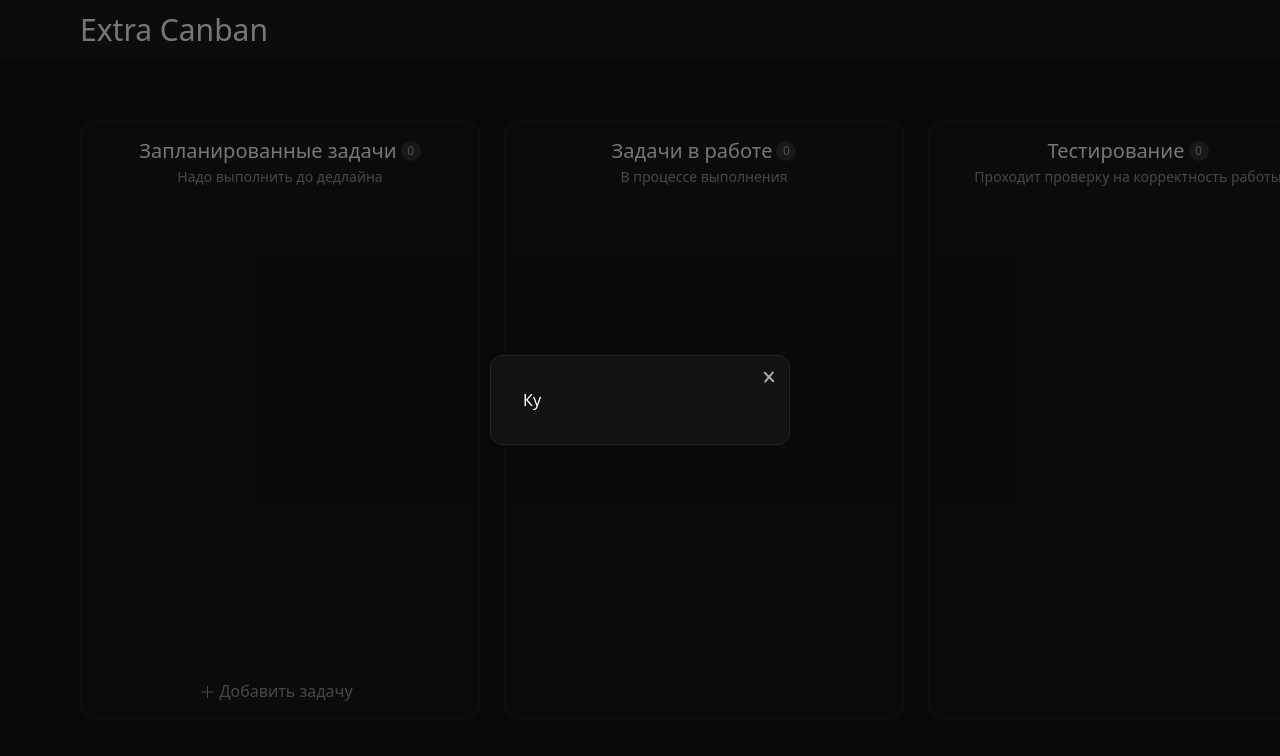
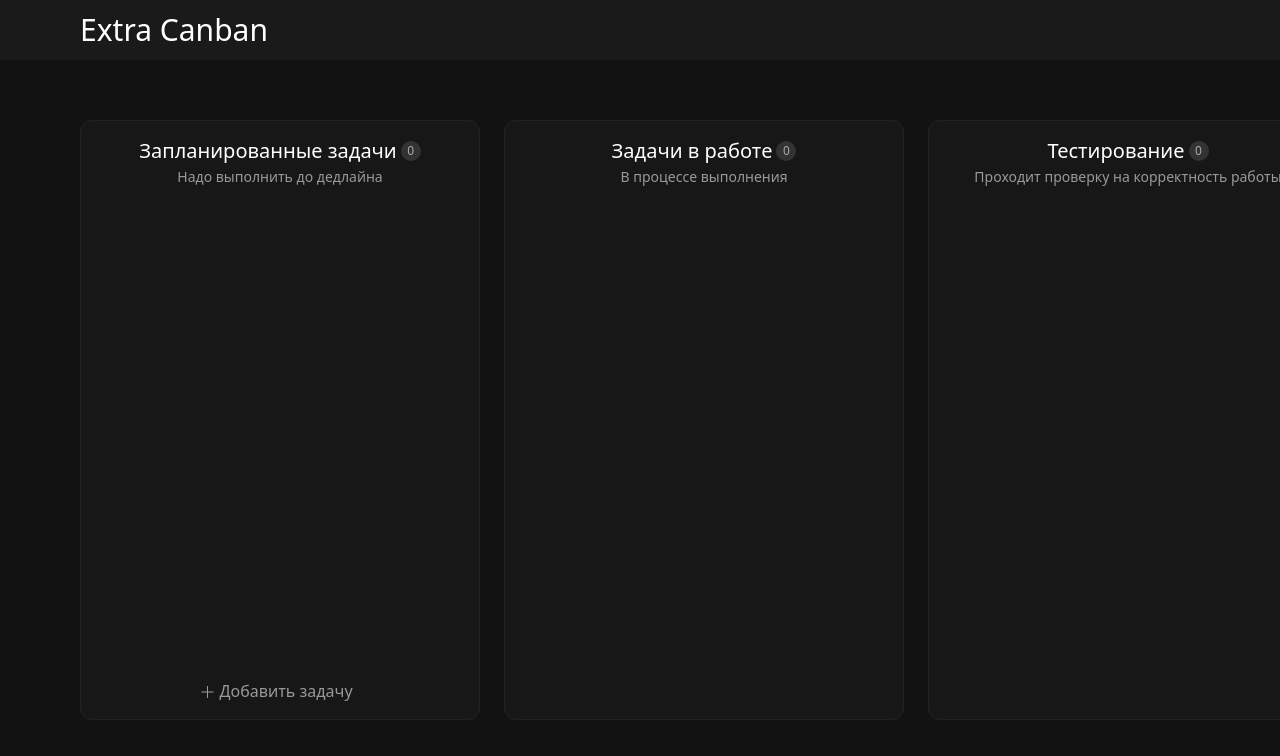
Before and after one commit to lisantov/CFD, a Vue app: page / in a window 1280 px wide. Shown: the top 756 px of the page. Built offline with nearby package versions, Linux system fonts and the light colour scheme; the HTML template or start-up script is replaced by a standard one.

Commit message:
Add: Global modal state controller

```diff
--- a/src/App.vue
+++ b/src/App.vue
@@ -1,6 +1,9 @@
 <script setup lang="ts">
 import TaskBoard from '@/components/TaskBoard.vue'
 import ModalWidget from '@/components/ModalWidget.vue'
+import { useModalStore } from '@/stores/ModalStore.ts'
+
+const modalStore = useModalStore();
 </script>
 
 <template>
@@ -15,8 +18,8 @@ import ModalWidget from '@/components/ModalWidget.vue'
     <task-board title="Выполненные задачи" description="Успешно завершённые задачи" board-tag="done" />
   </main>
 
-  <modal-widget visible>
-    Ку
+  <modal-widget v-if="modalStore.isVisible" :visible="modalStore.isVisible">
+    {{ modalStore.modalContent }}
   </modal-widget>
 </template>
 
--- a/src/components/ModalWidget.vue
+++ b/src/components/ModalWidget.vue
@@ -1,20 +1,22 @@
 <script setup lang="ts">
-import { onMounted, onUnmounted, ref } from 'vue'
+import { computed, onMounted, onUnmounted, ref } from 'vue'
+import { useModalStore } from '@/stores/ModalStore.ts'
 
 interface ModalWidgetProps {
   visible?: boolean
 }
 
-const props = defineProps<ModalWidgetProps>()
-const modalRef = ref<HTMLDivElement | null>(null)
-const isVisible = ref(props.visible)
+const props = defineProps<ModalWidgetProps>();
+const store = useModalStore();
+const modalRef = ref<HTMLDivElement | null>(null);
+const isVisible = computed(() => props.visible);
 
 const closeModal = () => {
   if (modalRef.value) {
     modalRef.value.classList.add('out');
   }
   setTimeout(() => {
-    isVisible.value = false
+    store.closeModal();
     if (modalRef.value) modalRef.value.classList.remove('out')
   }, 300)
 }
--- a/src/components/TaskBoard.vue
+++ b/src/components/TaskBoard.vue
@@ -2,6 +2,7 @@
   import type { Task } from '@/utils/type.ts'
   import { computed } from 'vue'
   import { useTaskStore } from '@/stores/TaskStore.ts'
+  import { useModalStore } from '@/stores/ModalStore.ts'
 
   interface TaskBoardProps {
     title: string;
@@ -12,6 +13,7 @@
 
   const props = defineProps<TaskBoardProps>();
   const taskStore = useTaskStore();
+  const modalStore = useModalStore();
   const tasks = computed(() => taskStore.tasks.filter((t: Task) => t.boardTag === props.boardTag));
 </script>
 
@@ -24,7 +26,7 @@
       </div>
       <p class="board-description text-sm">{{ description }}</p>
     </div>
-    <button class="board-add" v-if="canAdd">
+    <button @click="modalStore.openModal" class="board-add" v-if="canAdd">
       <span class="board-add-icon"></span>
       Добавить задачу
     </button>
--- /dev/null
+++ b/src/stores/ModalStore.ts
@@ -0,0 +1,12 @@
+import { ref } from 'vue'
+import { defineStore } from 'pinia'
+
+export const useModalStore = defineStore('modal', () => {
+  const isVisible = ref<boolean>(false);
+  const modalContent = ref<HTMLElement | null>(null);
+
+  const openModal = () => isVisible.value = true;
+  const closeModal = () => isVisible.value = false;
+
+  return { isVisible, modalContent, openModal, closeModal };
+})
```
Also changed, not shown: src/components/TaskForm.vue (added, +11 -0 lines).
